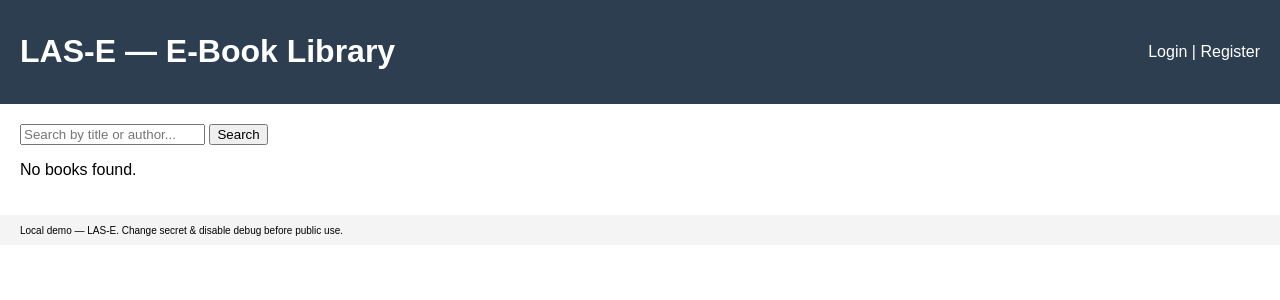
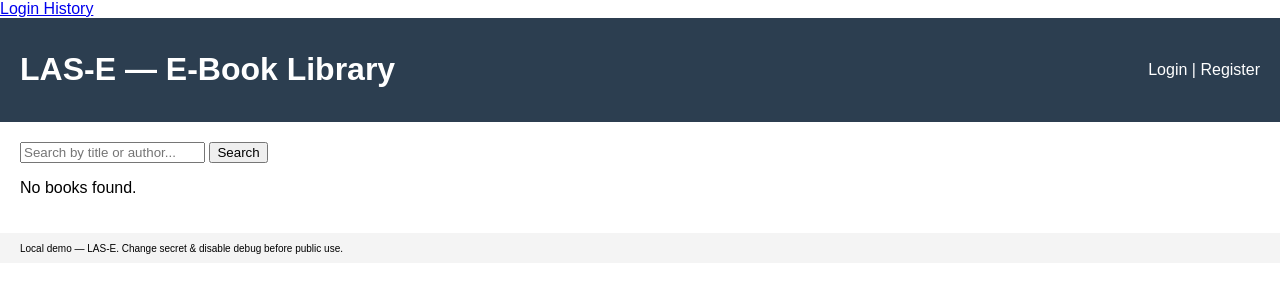
Before and after one commit to Abh-ui925/las-e, a Python web app: template templates/index.html in a window 1280 px wide. Shown: the top 300 px of the page. Run offline with Jinja, Linux system fonts and the light colour scheme; the template is opened without the code that fills it, so the values that code supplies are empty.

Commit message:
Add Login History link to layout.html

```diff
--- a/templates/layout.html
+++ b/templates/layout.html
@@ -3,6 +3,8 @@
 <head>
   <meta charset="utf-8" />
   <title>LAS-E — E-Book Library</title>
+  <a href="{{ url_for('login_history') }}">Login History</a>
+
   <link rel="stylesheet" href="{{ url_for('static', filename='styles.css') }}">
 </head>
 <body>
@@ -14,6 +16,7 @@
         <a href="{{ url_for('logout') }}">Logout</a>
         {% if current_user.role == 'admin' %}
           | <a href="{{ url_for('upload_book') }}">Admin Upload</a>
+      | <a href="{{ url_for('login_history') }}">Login History</a>
         {% endif %}
       {% else %}
         <a href="{{ url_for('login') }}">Login</a> |
```
